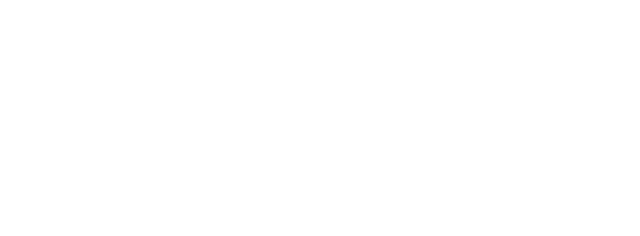
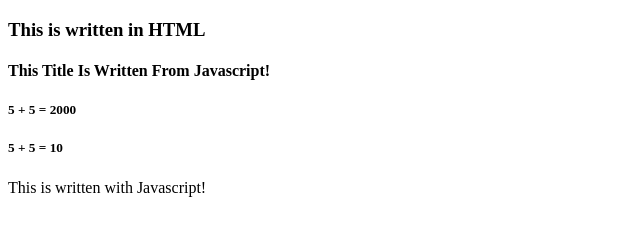
Before and after one commit to generahben/javascript-class-1, a plain HTML site: page index.html in a window 1280 px wide. Shown: the whole page, without its empty margins (0-640 px from the left). Drawn offline with Linux system fonts and the light colour scheme.

Commit message:
Add Internal and External JavaScript

```diff
--- a/assets/js/main.js
+++ b/assets/js/main.js
@@ -0,0 +1,7 @@
+document.write('This is written with Javascript!');
+    document.getElementById('title').innerText = "This Title Is Written From Javascript!";
+    document.getElementById('answer').innerText = 5 + 5;
+
+    console.log('Her name is Abigail!')
+    console.warn('Stop Eating in Class and Focus!')
+    console.error('May we not see error wey pass us Ooo!')
--- a/index.html
+++ b/index.html
@@ -8,6 +8,26 @@
 </head>
 <body>
 
+    <h3>This is written in HTML</h3>
+
+    <h4 id="title"></h4>
+
+    <h5>5 + 5 = 2000</h5>
+    <h5>5 + 5 = <span id="answer"></span></h5>
+
+
+<!-- Internal Javascript -->
+<!-- <script>
+    document.write('This is written with Javascript!');
+    document.getElementById('title').innerText = "This Title Is Written From Javascript!";
+    document.getElementById('answer').innerText = 5 + 5;
+
+    console.log('Her name is Abigail!')
+    console.warn('Stop Eating in Class and Focus!')
+    console.error('May we not see error wey pass us Ooo!')
+</script> -->
+
+<!-- External Javascript -->
 <script src="assets/js/main.js"></script>
 </body>
 </html>
```
